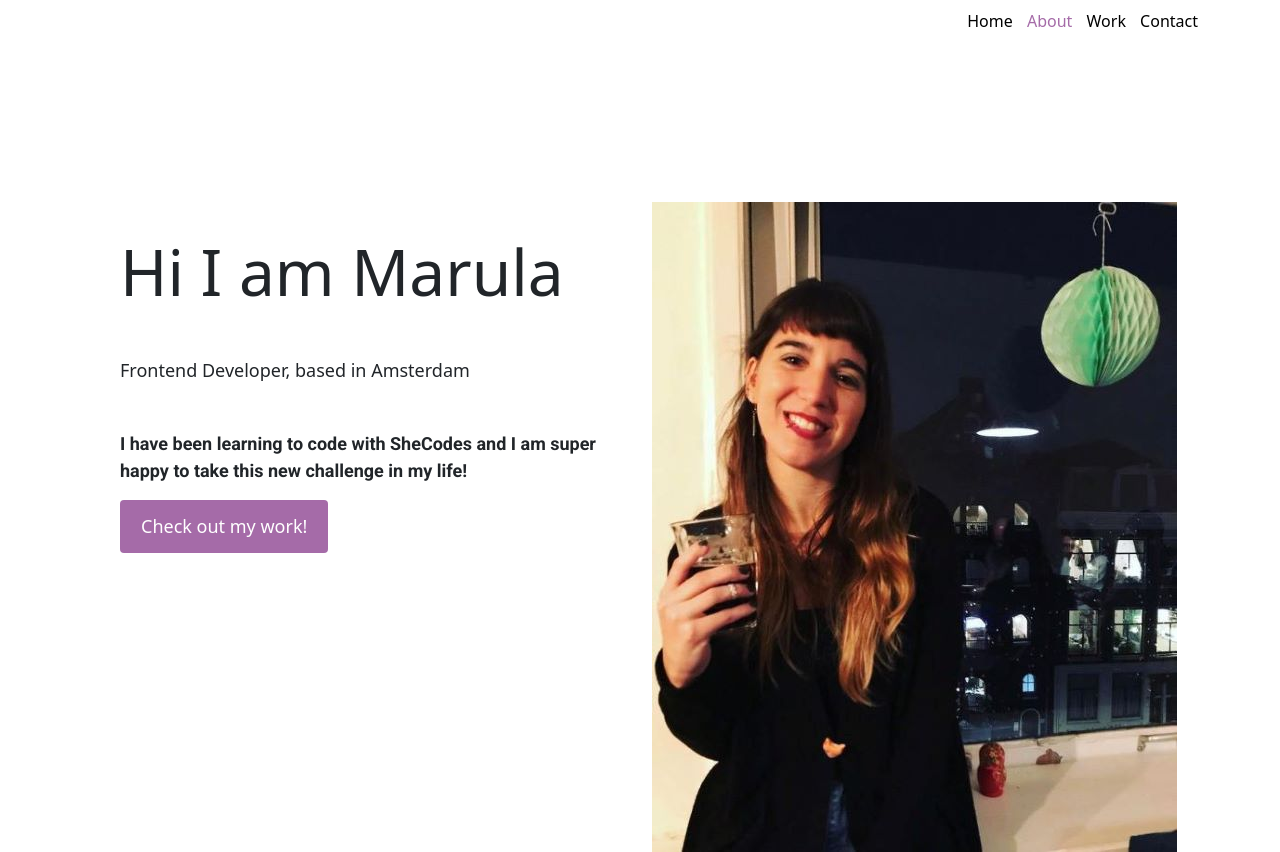
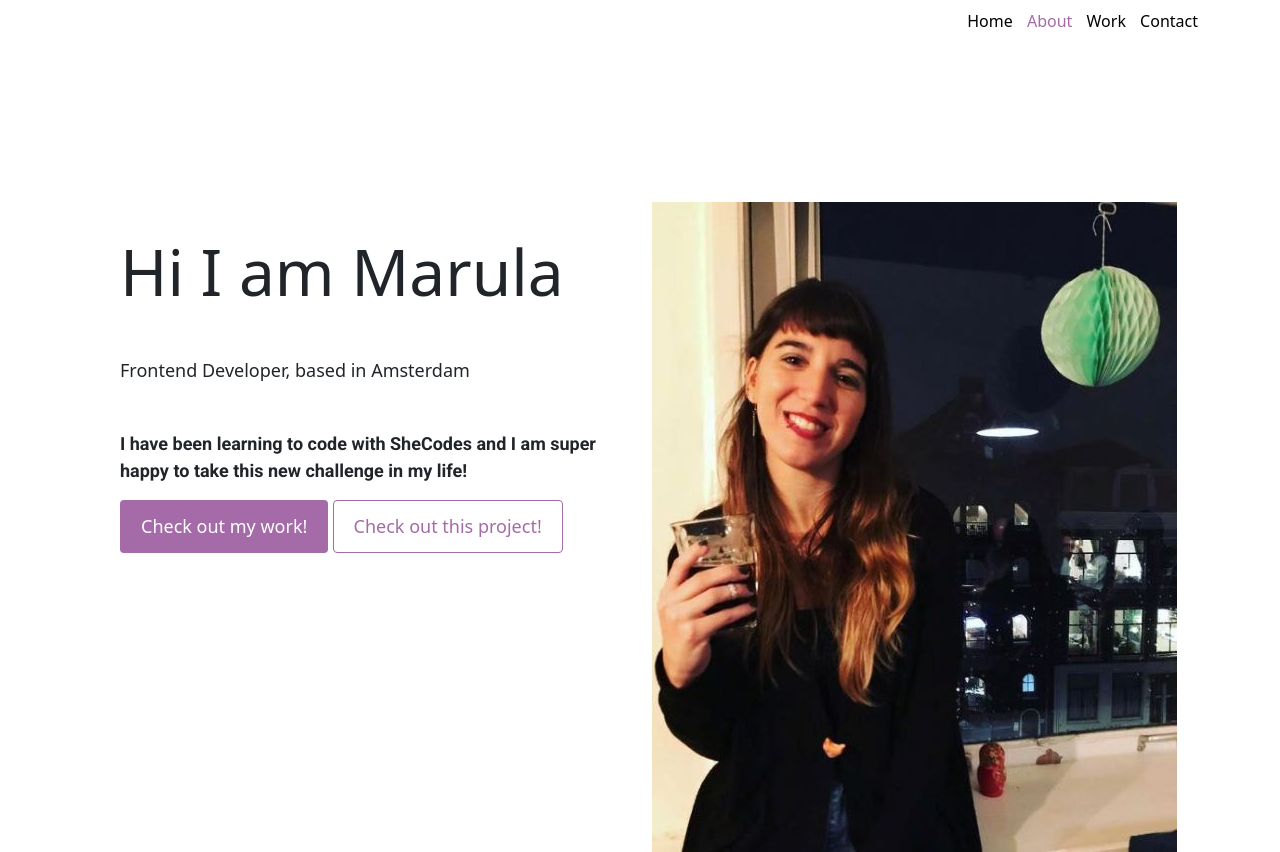
Before and after one commit to marulita18/Final-project-shecodes-responsive, a plain HTML site: page about.html in a window 1280 px wide. Shown: the top 852 px of the page. Drawn offline with nearby package versions, Linux system fonts and the light colour scheme.

Commit message:
Added link to portfolio

```diff
--- a/about.html
+++ b/about.html
@@ -57,7 +57,17 @@
               I have been learning to code with SheCodes and I am super happy to
               take this new challenge in my life!
             </p>
-            <a href="" class="btn btn-branding"> Check out my work!</a>
+            <a href="/work.html" class="btn btn-branding">
+              Check out my work!</a
+            >
+            <a
+              href="https://github.com/marulita18/Final-project-shecodes-responsive.git"
+              class="btn btn-branding-outline"
+              title="Link to portfolio GitHub"
+              target="_blank"
+            >
+              Check out this project!</a
+            >
           </div>
         </div>
         <div class="col-md-6">
```
